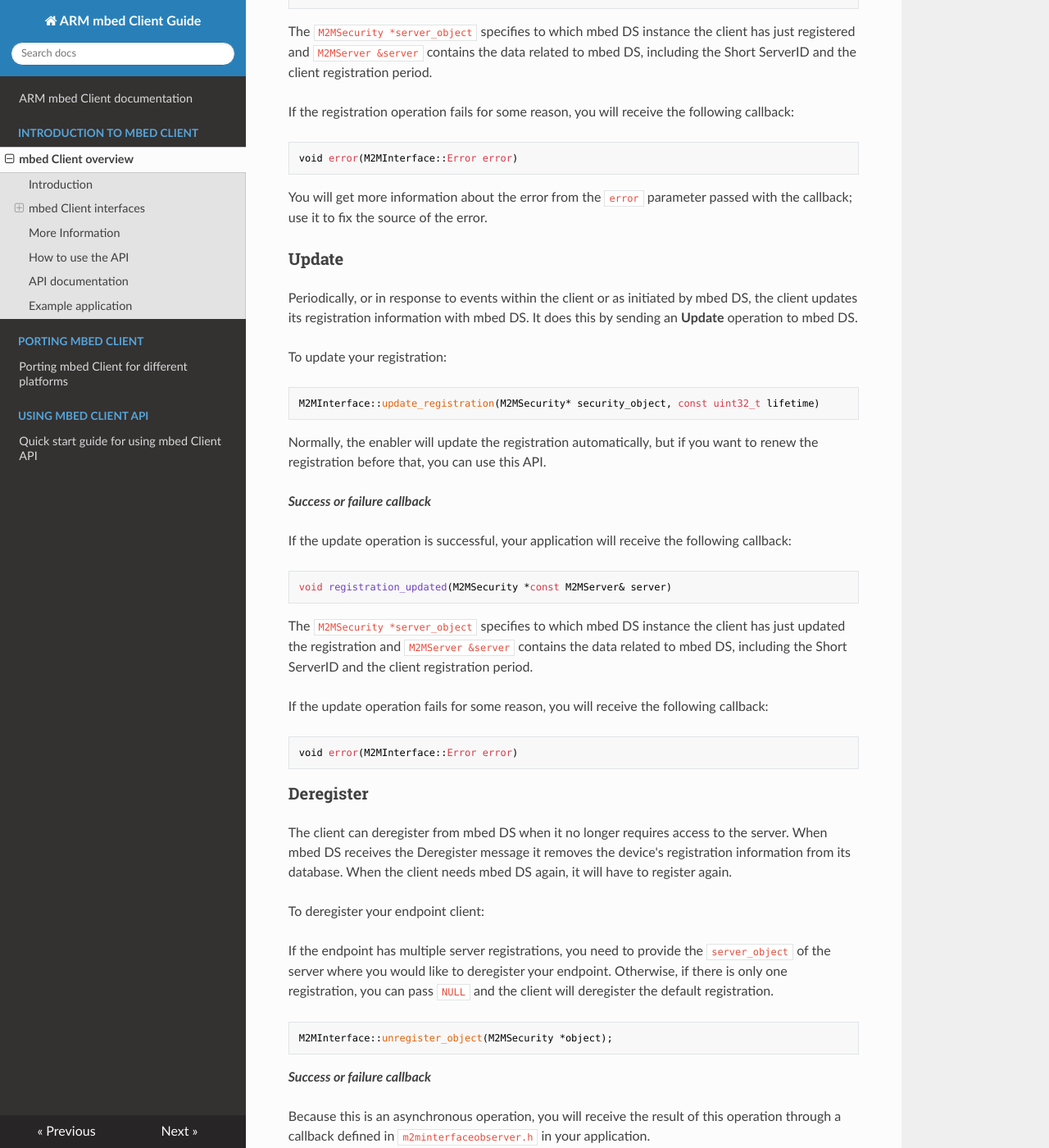
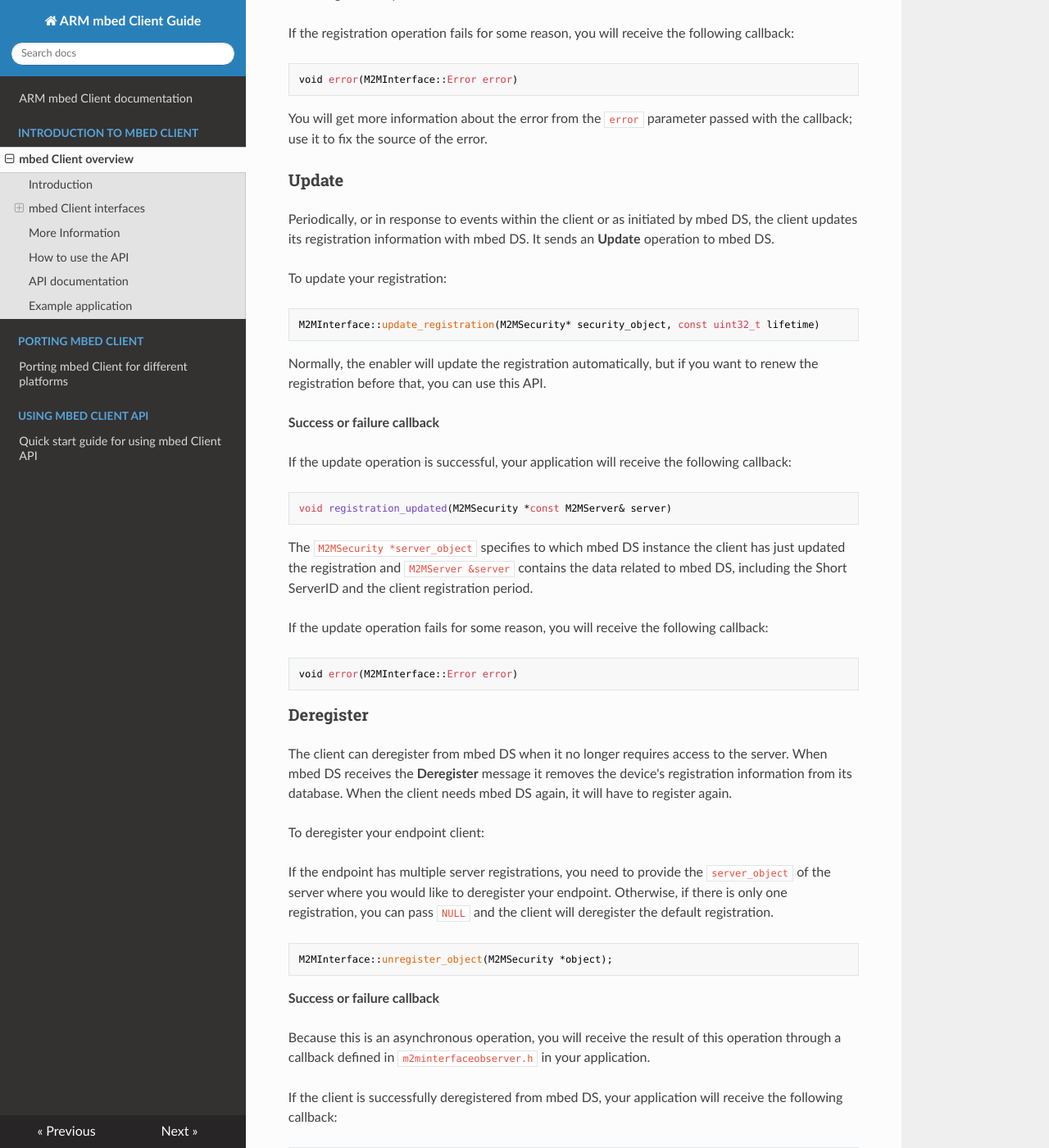
Before and after one commit to ARMmbed/mbed-client, an MkDocs documentation site: the page built from docs/Introduction.md, in a window 1280 px wide and 1400 px high, scrolled down 3160 px. Shown: the whole window at 82% size. Built offline with MkDocs 1.6.1, drawn with Linux system fonts in a browser that asks for light colours; nearby versions of some CDN libraries; old or Windows-style settings are respelled for this version of MkDocs; some of the changed text lies outside the part shown.

Commit message:
Editorial changes.

````diff
--- a/docs/Introduction.md
+++ b/docs/Introduction.md
@@ -37,6 +34,7 @@
                                                   M2MInterface::LwIP_IPv4,
                                                   "");
 ```
+
 When you have created the interface, you can proceed to execute operations.
 
 ### Client Registration Interface
@@ -81,7 +79,7 @@
 
 **Note**: This API supports both non-secure and secure mode operations. For secure mode, you will also need to provide certificate, private key and server public key through the API.
 
-For creating secure mode operation, you can create object like this
+Create a secure mode operation as follows:
 
 ```
 #include "mbed-client/m2msecurity.h"
@@ -95,7 +93,6 @@
             security->set_resource_value(M2MSecurity::Secretkey,<KEY>,sizeof(<KEY>));
         }
 ```
-
 
 Next, you need to register all the resources that you would like to monitor or follow via mbed DS. To do this, create the resource objects and pass them to the Register API for registration purposes.
 
@@ -114,13 +111,13 @@
 
 **Note:** You can register other resources, including custom resources. Please check the API documentation for a detailed description of the M2MObject, M2MObjectInstance and M2MResource classes.
 
-You have the registration server object and resources that you want to register. Now you need to call the register API and pass the following objects as parameters:
+You have the registration server object and resources that you want to register. Now, you need to call the register API and pass the following objects as parameters:
 
 ```
 M2MInterface::register_object(M2MSecurity* register_object, M2MObjectList object_list);
 ```
 
-___Success or failure callback___
+**Success or failure callback**
 
 Because this is an asynchronous operation, you will receive the result of this operation through a callback defined in `m2minterfaceobserver.h` in your application.
 
@@ -142,7 +139,7 @@
 
 ### Update
 
-Periodically, or in response to events within the client or as initiated by mbed DS, the client updates its registration information with mbed DS. It does this by sending an **Update** operation to mbed DS.
+Periodically, or in response to events within the client or as initiated by mbed DS, the client updates its registration information with mbed DS. It sends an **Update** operation to mbed DS.
 
 To update your registration:
 
@@ -152,7 +149,7 @@
 
 Normally, the enabler will update the registration automatically, but if you want to renew the registration before that, you can use this API.
 
-___Success or failure callback___
+**Success or failure callback**
 
 If the update operation is successful, your application will receive the following callback:
 
@@ -170,7 +167,7 @@
 
 ### Deregister
 
-The client can deregister from mbed DS when it no longer requires access to the server. When mbed DS receives the Deregister message it removes the device's registration information from its database. When the client needs mbed DS again, it will have to register again.
+The client can deregister from mbed DS when it no longer requires access to the server. When mbed DS receives the **Deregister** message it removes the device's registration information from its database. When the client needs mbed DS again, it will have to register again.
 
 To deregister your endpoint client:
 
@@ -180,7 +177,7 @@
 M2MInterface::unregister_object(M2MSecurity *object);
 ```
 
-___Success or failure callback___
+**Success or failure callback**
 
 Because this is an asynchronous operation, you will receive the result of this operation through a callback defined in `m2minterfaceobserver.h` in your application.
 
@@ -215,21 +212,19 @@
 
 The Device Management and Service Enabler Interface supports the following data types:
 
-* Text - for Resources.
-
-* TLV - for Object and Object Instances.
+- Text - for Resources.
+- TLV - for Object and Object Instances.
 
 ### Read
 
 The Client API allows setting values to Resources, an array of Resource Instances, an Object Instance or all the Object Instances of an Object (TLV format supported). mbed DS can then read these values using the **Read** operation.
 
-___Creating Resources___
+**Creating Resources**
 
 There are two types of resources you can create:
 
 - Static: you set the value of the resource once and it does not change during the course of operations.
-
-- Dynamic: the value is expected to change during the course of operations. Therefore, the value is fetched from setter APIs every time the server requests a GET operation.
+- Dynamic: the value is expected to change during the course of operations. Therefore, the value is fetched from setter APIs every time the server requests a `GET` operation.
 
 Here is an example of creating a custom static Resource:
 
@@ -271,13 +266,13 @@
 
 The **Write** operation is used to overwrite the value of a Resource, an array of Resource Instances or multiple Resources from an Object Instance.
 
-Whenever there is a valid PUT operation for any of the resources, the application will receive a callback:
+Whenever there is a valid `PUT` operation for any of the resources, the application will receive a callback:
 
 ```
 void value_updated(M2MBase *base, M2MBase::BaseType type)
 ```
 
-Where `M2MBase` is the object whose value has been updated and `M2MBase::BaseType` is the object's type.
+Where `M2MBase` is the object whose value has been updated and `M2MBase::BaseType` is the object type.
 
 ### Write Attributes
 
@@ -322,7 +317,7 @@
         res->set_execute_function(execute_callback(this,&M2MLWClient::execute_function));
 ```
 
-When the client receives the POST request for Execute from mbed DS for this resource, this function will be called and executed.
+When the client receives the `POST` request for Execute from mbed DS for this resource, this function will be called and executed.
 
 ### Information Reporting Interface
 
@@ -340,7 +335,7 @@
 
 **Tip:** Related parameters for the **Observe** operation are described in the [Write Attributes](#write-attributes) section.
 
-To make your Resource observable, you need to set the Observable parameter of your object to TRUE:
+To make your Resource observable, you need to set the Observable parameter of your object to `true`:
 
 ```
  object->set_observable(true);
@@ -371,7 +366,7 @@
 This API is based on OMA LWM2M specification. You can get the specification [here](http://technical.openmobilealliance.org/Technical/technical-information/release-program/current-releases/oma-lightweightm2m-v1-0).
 
 ## How to use the API
-More information on how to use the API effectively to create and configure Objects, Object Instances and Resources, can be found [here](https://github.com/ARMmbed/mbed-client/blob/master/docs/Howto.md)
+More information on how to use the API effectively to create and configure Objects, Object Instances and Resources, can be found [here](#Howto.md).
 
 ## API documentation
 
````
Also changed, not shown: other parts of docs/Introduction.md (+3 -6 lines).
